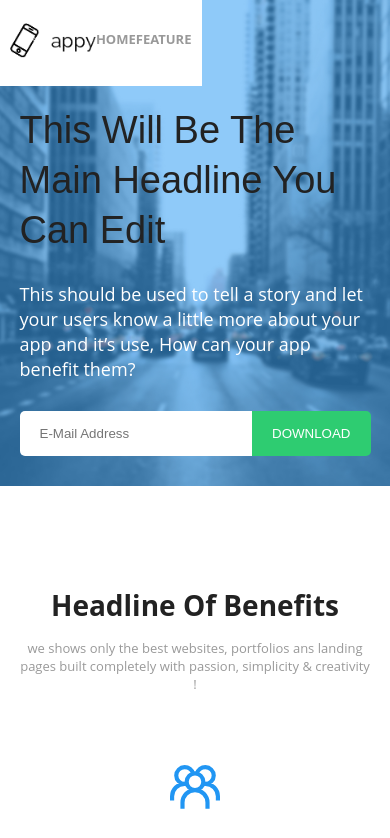
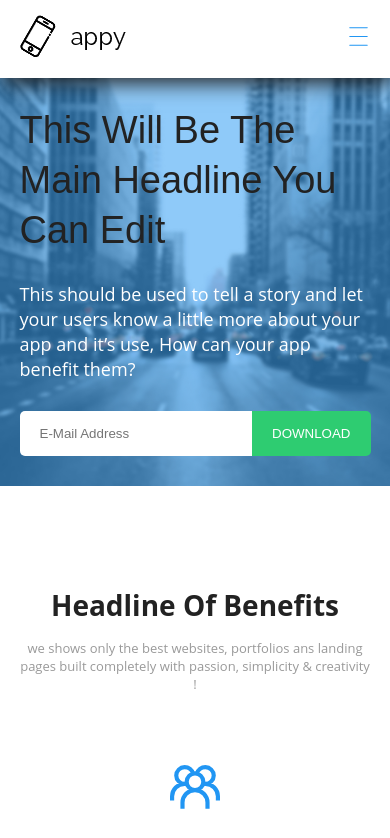
Before and after one commit to osama24680/LandingPage, a React (Vite) app: page / in a window 390 px wide. Shown: the top 838 px of the page. Built offline with nearby package versions, Linux system fonts and the light colour scheme.

Commit message:
responsive3 navbar

```diff
--- a/src/Components/Navbar/index.scss
+++ b/src/Components/Navbar/index.scss
@@ -1,10 +1,10 @@
 @use "../../styles/variables" as *;
 nav {
   position: fixed;
-  // left: 0;
-  // right: 0;
+  left: 0;
+  right: 0;
   z-index: 2;
-  // box-shadow: 3px 5px 20px;
+  box-shadow: 3px 5px 20px;
   background-color: $whiteColor;
   .navElements {
     display: flex;
@@ -16,15 +16,38 @@ nav {
       color: $blackColor;
       padding: 30px 0;
       li {
-        // margin-right: 32px;
+        margin-right: 15px;
         font-size: 13px;
         color: $grayColor;
         text-transform: uppercase;
         font-weight: 700;
-        // line-height: 100px;
         margin-bottom: 5px;
         border-bottom: 3px solid transparent;
-        // display: none;
+        cursor: pointer;
+        &:hover {
+          border-bottom: 3px solid $materialBlue500;
+          color: $materialBlue500;
+        }
+      }
+    }
+    .navIcon {
+      display: none;
+      cursor: pointer;
+      svg {
+        font-size: 25px;
+        color: $materialBlue500;
+      }
+      .closeIcon {
+        color: red;
+      }
+    }
+  }
+  .mobilNavElements {
+    .navList {
+      li {
+        margin-bottom: 15px;
+        text-transform: uppercase;
+        padding-bottom: 5px;
         cursor: pointer;
         &:hover {
           border-bottom: 3px solid $materialBlue500;
@@ -34,3 +57,34 @@ nav {
     }
   }
 }
+
+@media (max-width: 991px) {
+  nav {
+    .navElements {
+      padding: 15px 0;
+      .navList {
+        padding: 30px 0;
+        display: none;
+      }
+      .navIcon {
+        display: block;
+      }
+    }
+    .mobilNavElements {
+      // display: block;
+      padding-top: 30px;
+      .navList {
+        li {
+          margin-bottom: 15px;
+          text-transform: uppercase;
+          padding-bottom: 5px;
+          cursor: pointer;
+          &:hover {
+            border-bottom: 3px solid $materialBlue500;
+            color: $materialBlue500;
+          }
+        }
+      }
+    }
+  }
+}
--- a/src/Components/Navbar/index.tsx
+++ b/src/Components/Navbar/index.tsx
@@ -1,6 +1,26 @@
 import "./index.scss";
+import { CiMenuBurger } from "react-icons/ci";
+import { IoClose } from "react-icons/io5";
+
 import logo from "../../assets/logo-dark.png";
+import { useEffect, useState } from "react";
 const Navbar = () => {
+  const [listDown, setListDown] = useState<boolean>(false);
+
+  useEffect(() => {
+    const handleResize = () => {
+      if (window.innerWidth > 991) {
+        setListDown(false);
+      }
+    };
+
+    window.addEventListener("resize", handleResize);
+
+    return () => {
+      window.removeEventListener("resize", handleResize);
+    };
+  }, []);
+
   return (
     <nav>
       <div className="container">
@@ -11,14 +31,31 @@ const Navbar = () => {
           <ul className="navList">
             <li>Home</li>
             <li>Feature</li>
-            {/* <li>Video</li>
+            <li>Video</li>
             <li>Screenshots</li>
             <li>Review</li>
             <li>Reviews</li>
             <li>Pricing</li>
-            <li>Download</li> */}
+            <li>Download</li>
           </ul>
+          <div className="navIcon" onClick={() => setListDown(!listDown)}>
+            {!listDown ? <CiMenuBurger /> : <IoClose className="closeIcon" />}
+          </div>
         </div>
+        {listDown && (
+          <div className="mobilNavElements">
+            <ul className="navList">
+              <li>Home</li>
+              <li>Feature</li>
+              <li>Video</li>
+              <li>Screenshots</li>
+              <li>Review</li>
+              <li>Reviews</li>
+              <li>Pricing</li>
+              <li>Download</li>
+            </ul>
+          </div>
+        )}
       </div>
     </nav>
   );
```
